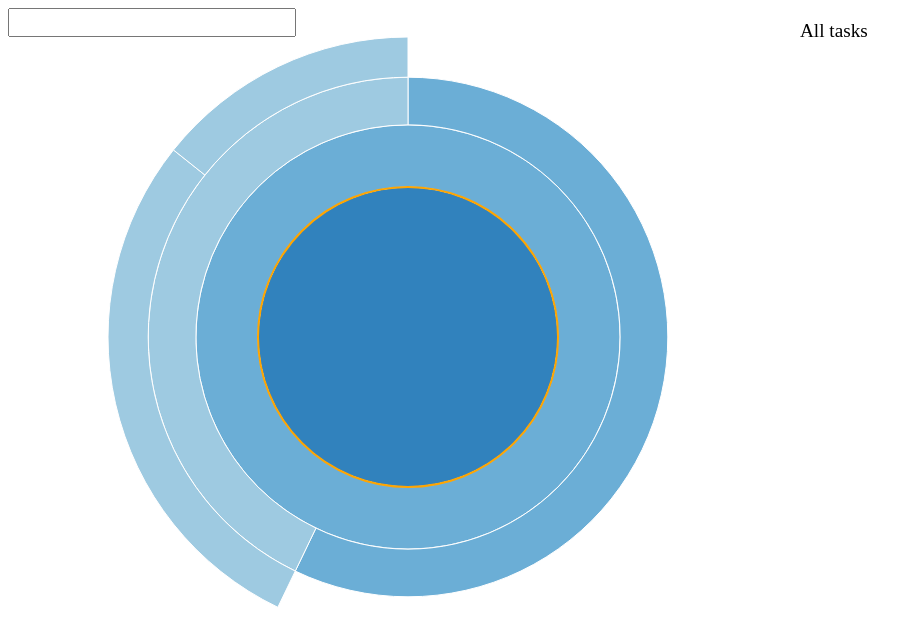
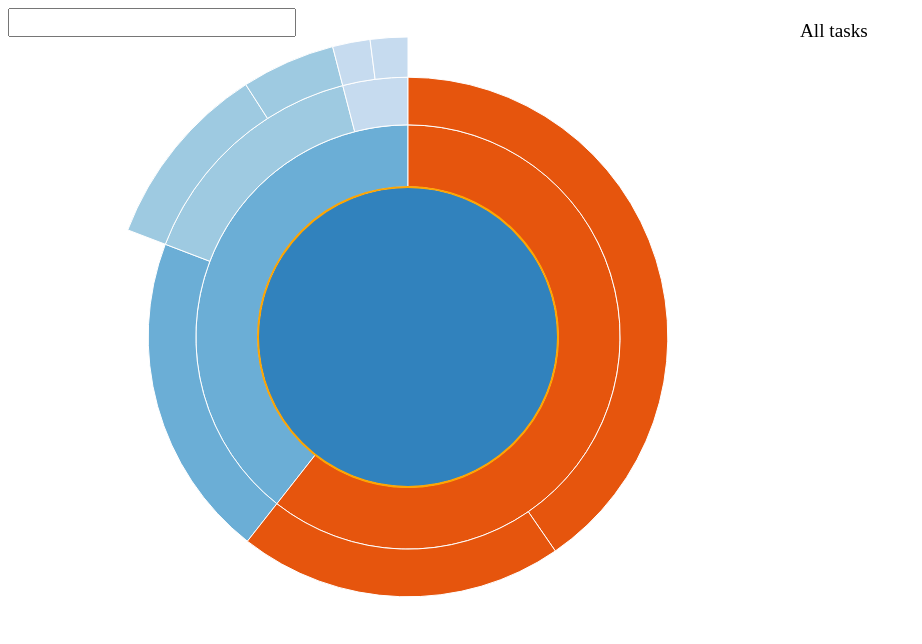
Before and after one commit to kgeri/gtdo, a plain HTML site: page src/index.html in a window 1280 px wide. Shown: the whole page, without its empty margins (0-922 px from the left). Drawn offline with nearby package versions, Linux system fonts and the light colour scheme.

Commit message:
add highlights, more data, preparing advanced list layout

```diff
--- a/src/gtdo.js
+++ b/src/gtdo.js
@@ -73,6 +73,10 @@ gtdo.SearchFilter = function() {
 }
 
 gtdo.ListView = function() {
+  // TODO compute values from screen size
+  var width = 800;
+  var height = 600;
+  var itemWidth = 200;
   var itemHeight = 100;
   var taskItems = undefined;
 
@@ -88,11 +92,11 @@ gtdo.ListView = function() {
     .call(moveToNow);
 
     taskItems.append("rect")
-    .attr("width", 200 )
+    .attr("width", itemWidth)
     .attr("height", itemHeight-1);
 
     taskItems.append("text")
-    .attr("x", 10 )
+    .attr("x", 10)
     .attr("y", itemHeight / 2)
     .attr("dy", ".35em")
     .text(function(d) { return d.title });
@@ -108,8 +112,9 @@ gtdo.ListView = function() {
   this.items = function() { return taskItems };
 
   var setPosition = function(d) {
-    d.x = 0;
-    d.y = d.ord * itemHeight;
+    var y = d.ord * itemHeight;
+    d.x = 0; // Math.floor(y / height) * itemWidth;
+    d.y = y; // y % height;
   };
 
   var moveToSmooth = function(selection) {
@@ -175,6 +180,7 @@ gtdo.HierarchyView = function() {
     var nodes = partition.nodes(root);
 
     var color = d3.scale.category20c();
+    var colorFn = function(d) { return color((d.children ? d : d.parent).title) };
     var xScale = d3.scale.linear().range([0, 2 * Math.PI]);
     var yScale = d3.scale.sqrt().range([0, radius]);
 
@@ -213,7 +219,7 @@ gtdo.HierarchyView = function() {
     .enter()
     .append("path")
     .attr("d", arc)
-    .style("fill", function(d) { return color((d.children ? d : d.parent).title) })
+    .style("fill", colorFn)
     .on("click", function(d) {
       selectedNode = d;
       taskItems.transition()
@@ -223,8 +229,14 @@ gtdo.HierarchyView = function() {
       .duration(500)
       .attrTween("r", function(d) { return highlightTween });
     })
-    .on("mouseover", function(d) { explanation.text(d.title) })
-    .on("mouseleave", function(d) { explanation.text(selectedNode.title) });
+    .on("mouseover", function(d) {
+      d3.select(this).style("fill", "gold");
+      explanation.text(d.title);
+    })
+    .on("mouseleave", function(d) {
+      taskItems.style("fill", colorFn);
+      explanation.text(selectedNode.title);
+    });
 
     explanation
     .style("visibility", "visible")
--- a/src/index.html
+++ b/src/index.html
@@ -4,11 +4,17 @@
 <script src="gtdo.js" charset="utf-8"></script>
 <script>
 data = [
- { "key": "T1", "title": "Fetch groceries", "due": "20150106", "deps": ["T2", "T3"] },
- { "key": "T2", "title": "Buy mineral water", "time": 2 },
- { "key": "T3", "title": "Buy cola", "deps": ["T4", "T5"] },
- { "key": "T4", "title": "Look for cola", "time": 1 },
- { "key": "T5", "title": "Pick up cola", "time": 0.5, "resolved": true }
+ { "key": "T0001", "title": "Fetch groceries", "due": "20150106", "deps": ["T0002", "T0003", "T0006"] },
+ { "key": "T0002", "title": "Buy mineral water", "time": 2 },
+ { "key": "T0003", "title": "Buy cola", "deps": ["T0004", "T0005"] },
+ { "key": "T0004", "title": "Look for cola", "time": 1 },
+ { "key": "T0005", "title": "Pick up cola", "time": 0.5, "resolved": true },
+ { "key": "T0006", "title": "Buy vegetables", "deps": ["T0007", "T0008"]},
+ { "key": "T0007", "title": "Buy carrot", "time": 0.2 },
+ { "key": "T0008", "title": "Buy salad", "time": 0.2 },
+ { "key": "T0009", "title": "Solve all life's problems", "deps": ["T0010", "T0011"] },
+ { "key": "T0010", "title": "Work on stuff", "time": 4 },
+ { "key": "T0011", "title": "Clean the room", "time": 2 }
 ];
 </script>
 <style>
```
